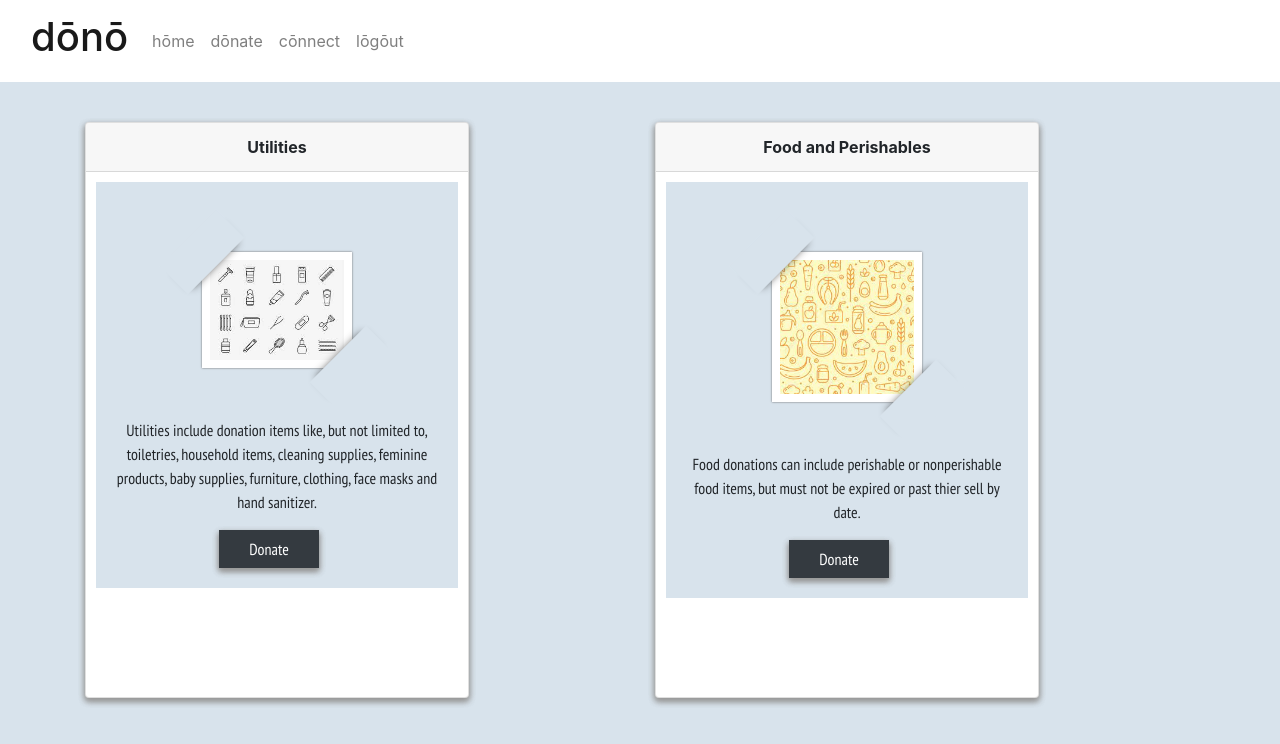
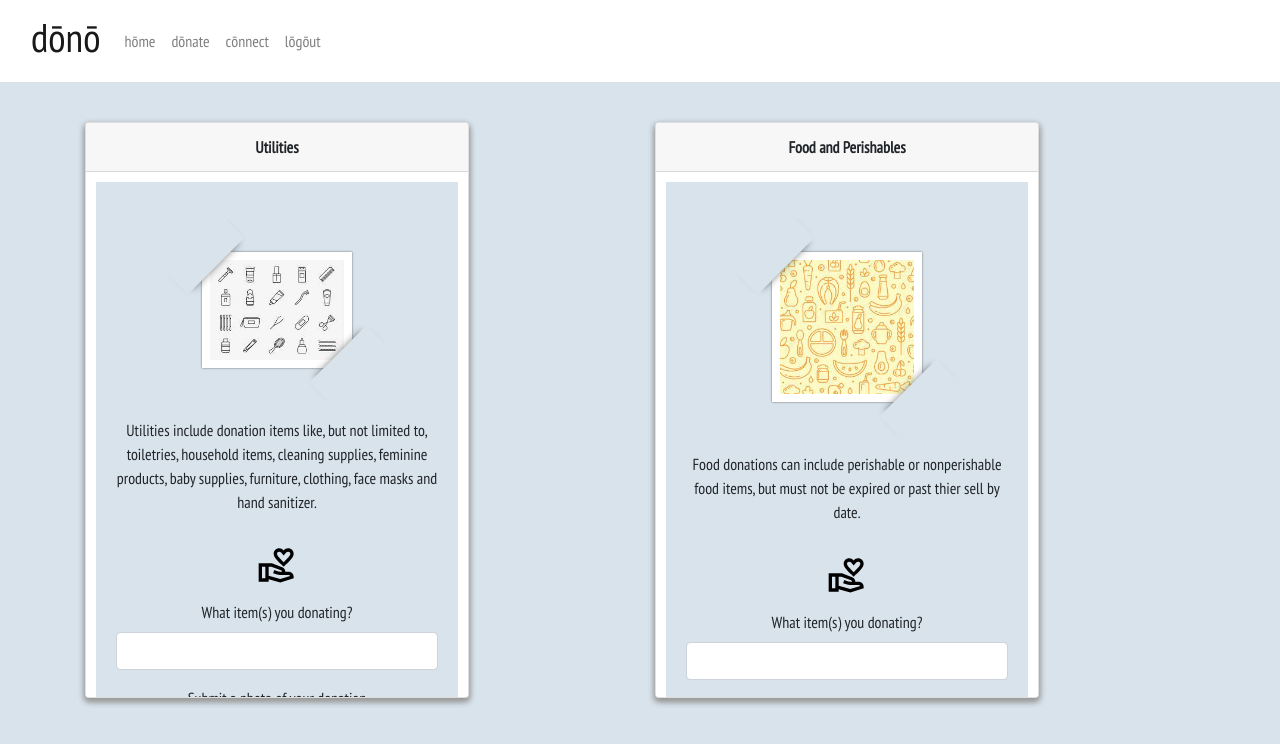
Before and after one commit to thompson-1657/dono, a React (Create React App) app in the folder client/: page /donate in a window 1280 px wide. Shown: the top 744 px of the page. Built offline with nearby package versions, Linux system fonts and the light colour scheme.

Commit message:
added form to donation page

```diff
--- a/client/src/components/DonateCard/index.js
+++ b/client/src/components/DonateCard/index.js
@@ -1,6 +1,8 @@
 import React from 'react'
 import {Card} from 'react-bootstrap'
 import Buttons from "../Buttons"
+import DonateForm from '../DonateForm'
+import DonateIcon from '../DonateIcon'
 
 import './style.css'
 
@@ -20,9 +22,12 @@
     <img src={props.image} alt={props.name} /></div>
     <div className="cardText">{props.description}</div>
     </Card.Text>
+    <DonateIcon />
+    <DonateForm />
     <Buttons >Donate</Buttons>
   </Card.Body>
   </div>
+
 </Card>
   </>
   )
--- /dev/null
+++ b/client/src/components/DonateForm/index.js
@@ -0,0 +1,24 @@
+import React from 'react'
+import {Form} from 'react-bootstrap'
+import './style.css'
+
+
+
+const DonateForm = () => (
+  <Form>
+
+<Form.Group  controlId="formGroupItem">
+    <Form.Label id="formLabel">What item(s) you donating?</Form.Label>
+    <Form.Control type="item"  />
+  </Form.Group>
+  <Form.Group>
+    <Form.File id="exampleFormControlFile1" label="Submit a photo of your donation" />
+  </Form.Group>
+  <Form.Group controlId="exampleForm.ControlTextarea1">
+    <Form.Label>If you would like, describe the item(s) you are donating</Form.Label>
+    <Form.Control as="textarea" rows={3} />
+  </Form.Group>
+</Form>
+    )
+
+      export default DonateForm
--- /dev/null
+++ b/client/src/components/DonateForm/style.css
@@ -0,0 +1,3 @@
+* {
+  font-family: "PT Sans Narrow", sans-serif;
+}
--- /dev/null
+++ b/client/src/components/DonateIcon/index.js
@@ -0,0 +1,8 @@
+import React from 'react'
+import './style.css'
+
+const DonateIcon = () => (
+<svg id="donateIcon" xmlns="http://www.w3.org/2000/svg" enable-background="new 0 0 24 24" height="40px" viewBox="0 0 24 24" width="40px" fill="#000000"><g><rect fill="none" height="24" width="24"/></g><g><g><g><g><path d="M16,13c3.09-2.81,6-5.44,6-7.7C22,3.45,20.55,2,18.7,2c-1.04,0-2.05,0.49-2.7,1.25C15.34,2.49,14.34,2,13.3,2 C11.45,2,10,3.45,10,5.3C10,7.56,12.91,10.19,16,13z M13.3,4c0.44,0,0.89,0.21,1.18,0.55L16,6.34l1.52-1.79 C17.81,4.21,18.26,4,18.7,4C19.44,4,20,4.56,20,5.3c0,1.12-2.04,3.17-4,4.99c-1.96-1.82-4-3.88-4-4.99C12,4.56,12.56,4,13.3,4z"/><path d="M19,16h-2c0-1.2-0.75-2.28-1.87-2.7L8.97,11H1v11h6v-1.44l7,1.94l8-2.5v-1C22,17.34,20.66,16,19,16z M3,20v-7h2v7H3z M13.97,20.41L7,18.48V13h1.61l5.82,2.17C14.77,15.3,15,15.63,15,16c0,0-1.99-0.05-2.3-0.15l-2.38-0.79l-0.63,1.9l2.38,0.79 c0.51,0.17,1.04,0.26,1.58,0.26H19c0.39,0,0.74,0.23,0.9,0.56L13.97,20.41z"/></g></g></g></g></svg>
+)
+
+export default DonateIcon
--- /dev/null
+++ b/client/src/components/DonateIcon/style.css
@@ -0,0 +1,4 @@
+#donateIcon {
+  margin-top: 15px;
+  margin-bottom: 15px;
+}
--- a/client/src/pages/Donate.js
+++ b/client/src/pages/Donate.js
@@ -4,7 +4,7 @@
 // import {Col, Container, Row} from 'react-bootstrap'
 import donateCardData from '../donateCardData'
 import Navbar from '../components/Navbar'
-
+import DonateForm from '../components/DonateForm'
 
 class Donate extends Component {
   state = {
--- a/package.json
+++ b/package.json
@@ -27,7 +27,7 @@
   "dependencies": {
     "express": "^4.17.1",
     "if-env": "^1.0.4",
-    "mongoose": "^5.12.3"
+    "mongoose": "^5.12.4"
   },
   "devDependencies": {
     "concurrently": "^6.0.1",
```
Also changed, not shown: 2 other files (tests, documents, lock files or other folders).
